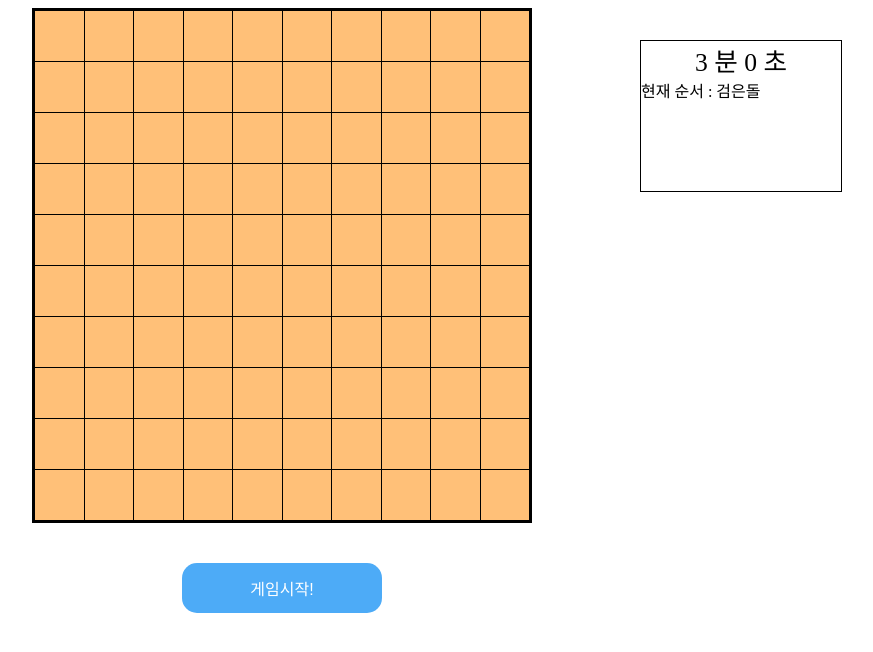
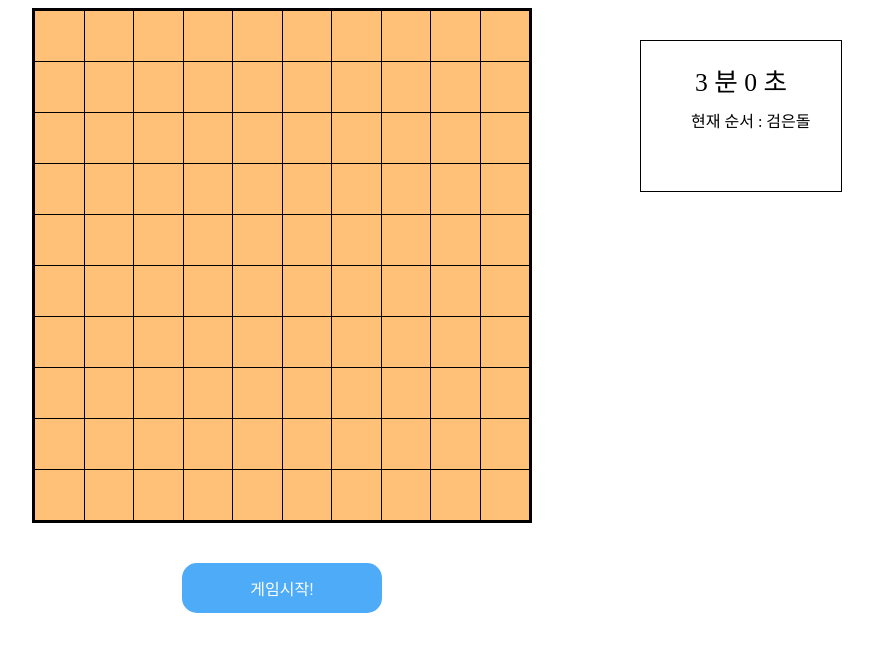
Before and after one commit to sohnjunior/playground, a React (Create React App) app in the folder react-gomoku/: page / in a window 1280 px wide. Shown: the top 652 px of the page, without its empty margins (358-1231 px from the left). Built offline with nearby package versions, Linux system fonts and the light colour scheme.

Commit message:
버튼 합치고 메시지 막스 UI 수정

```diff
--- a/react-gomoku/src/App.css
+++ b/react-gomoku/src/App.css
@@ -34,6 +34,7 @@
 .timer {
   text-align: center;
   margin: 0 auto;
+  margin-top: 20px;
   font-size: 1.6rem;
 }
 
@@ -72,3 +73,16 @@
 .button:hover {
   cursor: pointer;
 }
+
+.turn {
+  position: relative;
+  left: 50px;
+  top: 10px;
+}
+
+.winner {
+  position: relative;
+  top: 30px;
+  left: 35px;
+  font-size: 1.7rem;
+}
--- a/react-gomoku/src/components/MessageBox.jsx
+++ b/react-gomoku/src/components/MessageBox.jsx
@@ -1,5 +1,7 @@
 import React from 'react';
 import Timer from './Timer';
+import Turn from './Turn';
+import Winner from './Winner';
 import '../App.css';
 
 
@@ -7,9 +9,8 @@ const MessageBox = ({ state, dispatch }) => {
   return (
     <div className="message-box">
       <Timer state={state} dispatch={dispatch} />
-      <div>
-        현재 순서 : {state.turn === 0 ? "검은돌" : "흰돌"}
-      </div>
+      <Turn state={state} />
+      <Winner state={state} />
     </div>
   )
 };
--- /dev/null
+++ b/react-gomoku/src/components/Turn.jsx
@@ -0,0 +1,14 @@
+import React from 'react';
+import '../App.css'
+
+
+const Turn = ({ state }) => {
+  return (
+    <div className="turn">
+      현재 순서 : {state.turn === 0 ? "검은돌" : "흰돌"}
+    </div>
+  )
+};
+
+
+export default Turn;
--- /dev/null
+++ b/react-gomoku/src/components/Winner.jsx
@@ -0,0 +1,22 @@
+import React from 'react';
+import '../App.css'
+
+
+const Winner = ({ state }) => {
+  return (
+    <div className="winner">
+      {
+        state.winner === 0
+        ? '검은돌 승리!'
+        : state.winner === 1
+        ? '흰돌 승리!'
+        : state.winner === 2
+        ? '무승부'
+        : ''
+      }
+    </div>
+  );
+};
+
+
+export default Winner;
```
